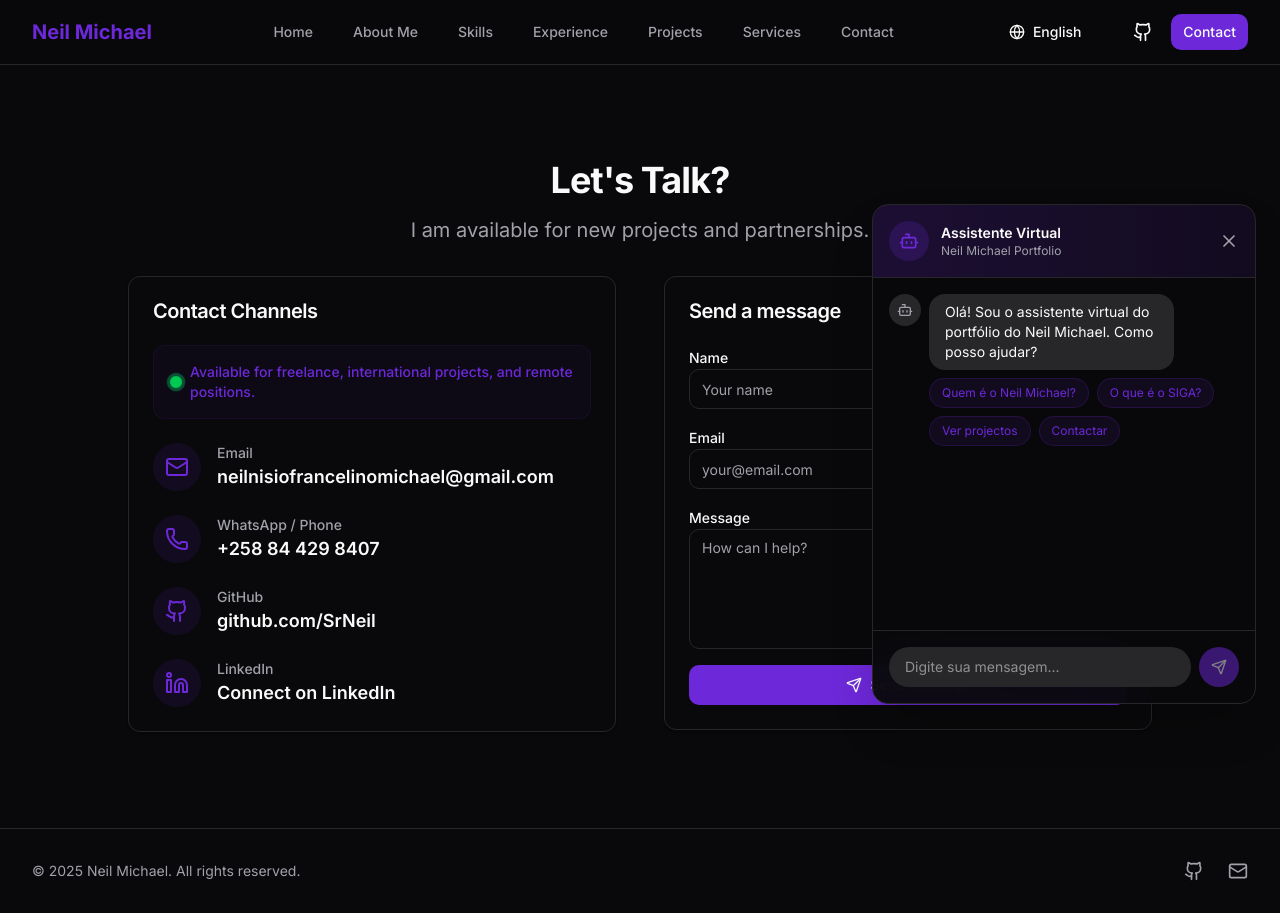
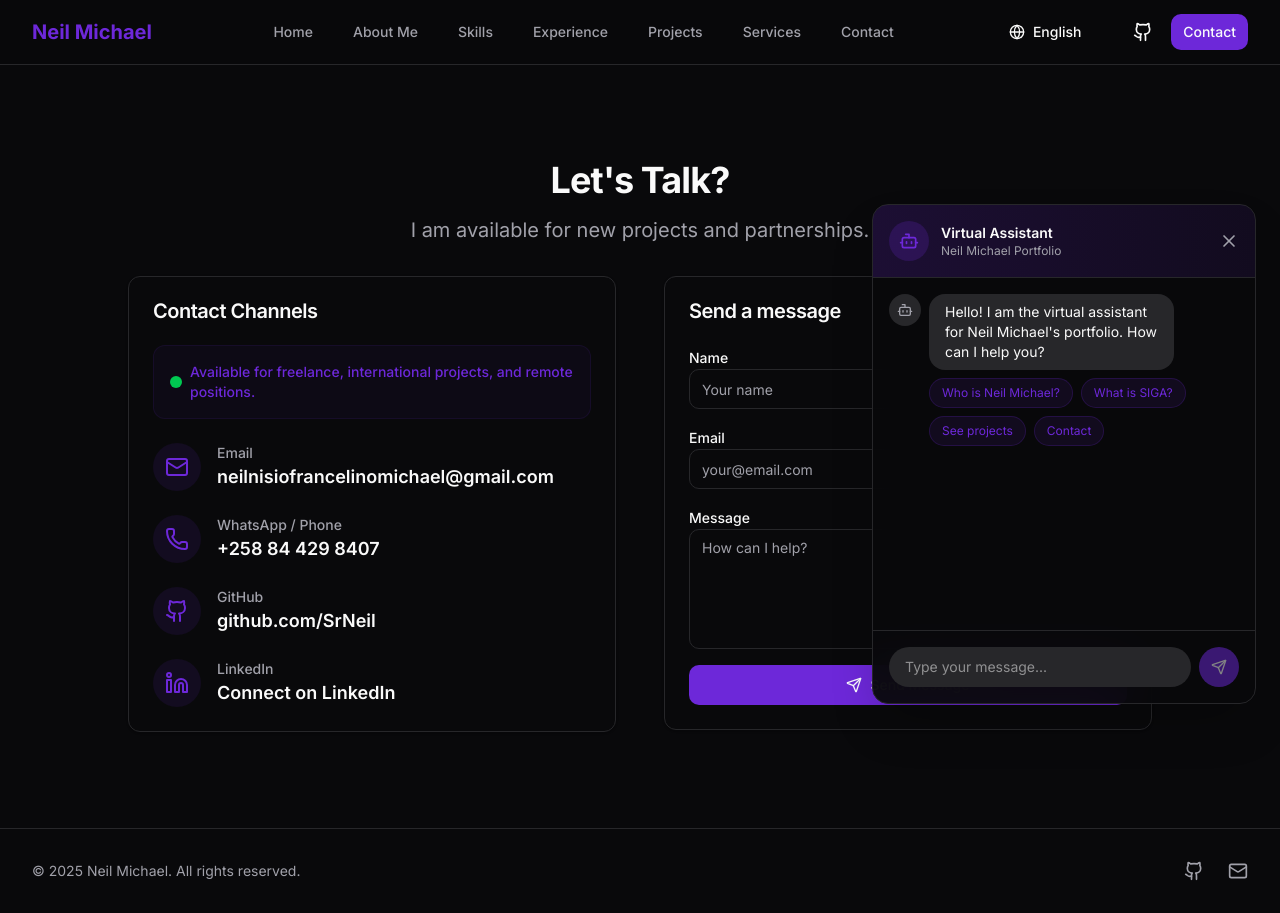
Before and after one commit to SrNeil/PortFolio, a Next.js app: page /en/contact in a window 1280 px wide. Both pictures are taken after a click on the button 1228 px from the left and 748 px from the top of the page. Built offline with nearby package versions, Linux system fonts and the light colour scheme.

Commit message:
chore: full i18n cleanup, localized chatbot and standardized server components

```diff
--- a/app/[locale]/about/page.tsx
+++ b/app/[locale]/about/page.tsx
@@ -1,10 +1,10 @@
 import { Section } from "@/components/ui/section";
 import { Card, CardContent, CardHeader, CardTitle } from "@/components/ui/card";
 import { Brain, Rocket, Target, MapPin, GraduationCap, Calendar, User } from "lucide-react";
-import { useTranslations } from "next-intl";
+import { getTranslations } from "next-intl/server";
 
-export default function AboutPage() {
-    const t = useTranslations('About');
+export default async function AboutPage() {
+    const t = await getTranslations('About');
     const currentYear = new Date().getFullYear();
     const birthYear = 2003;
     const age = currentYear - birthYear;
--- a/app/[locale]/contact/page.tsx
+++ b/app/[locale]/contact/page.tsx
@@ -3,7 +3,7 @@ import { Section } from "@/components/ui/section";
 import { Card, CardContent, CardHeader, CardTitle } from "@/components/ui/card";
 import { Button } from "@/components/ui/button";
 import { Mail, Phone, Github, Send, Linkedin } from "lucide-react";
-import { useTranslations } from "next-intl";
+import { getTranslations } from "next-intl/server";
 
 // Simple Input Component
 function SimpleInput({ className, ...props }: React.InputHTMLAttributes<HTMLInputElement>) {
@@ -25,8 +25,8 @@ function SimpleTextarea({ className, ...props }: React.TextareaHTMLAttributes<HT
     );
 }
 
-export default function ContactPage() {
-    const t = useTranslations('Pages.Contact');
+export default async function ContactPage() {
+    const t = await getTranslations('Pages.Contact');
 
     return (
         <div className="flex flex-col min-h-[calc(100vh-4rem)]">
--- a/app/[locale]/page.tsx
+++ b/app/[locale]/page.tsx
@@ -3,13 +3,13 @@ import { Button } from "@/components/ui/button";
 import { Section } from "@/components/ui/section";
 import { ArrowRight, Code, Bot, Zap, LayoutDashboard } from "lucide-react";
 import { DigitalTransformationCard } from "@/components/DigitalTransformationCard";
-import { useTranslations } from "next-intl";
+import { getTranslations } from "next-intl/server";
 
-export default function Home() {
-  const tHero = useTranslations('Hero');
-  const tSocial = useTranslations('Social');
-  const tHighlights = useTranslations('Highlights');
-  const tWhyMe = useTranslations('WhyMe');
+export default async function Home() {
+  const tHero = await getTranslations('Hero');
+  const tSocial = await getTranslations('Social');
+  const tHighlights = await getTranslations('Highlights');
+  const tWhyMe = await getTranslations('WhyMe');
 
   return (
     <div className="flex flex-col min-h-[calc(100vh-4rem)]">
--- a/app/[locale]/projects/page.tsx
+++ b/app/[locale]/projects/page.tsx
@@ -5,11 +5,11 @@ import { Card, CardContent, CardFooter, CardHeader, CardTitle } from "@/componen
 import { Button } from "@/components/ui/button";
 import { ArrowRight } from "lucide-react";
 import { projects } from "@/data/projects";
-import { useTranslations } from "next-intl";
+import { getTranslations } from "next-intl/server";
 
-export default function ProjectsPage() {
-    const t = useTranslations('Pages.Projects');
-    const tData = useTranslations('ProjectsData');
+export default async function ProjectsPage() {
+    const t = await getTranslations('Pages.Projects');
+    const tData = await getTranslations('ProjectsData');
 
     return (
         <div className="flex flex-col min-h-[calc(100vh-4rem)]">
--- a/components/ChatBot.tsx
+++ b/components/ChatBot.tsx
@@ -3,6 +3,7 @@
 import { useState, useRef, useEffect } from 'react';
 import { motion, AnimatePresence } from 'framer-motion';
 import { MessageCircle, X, Send, Bot, User } from 'lucide-react';
+import { useTranslations } from 'next-intl';
 
 interface Message {
     id: string;
@@ -13,19 +14,32 @@ interface Message {
 }
 
 export default function ChatBot() {
+    const t = useTranslations('Components.ChatBot');
     const [isOpen, setIsOpen] = useState(false);
-    const [messages, setMessages] = useState<Message[]>([
-        {
-            id: '1',
-            text: 'Olá! Sou o assistente virtual do portfólio do Neil Michael. Como posso ajudar?',
-            sender: 'bot',
-            timestamp: new Date(),
-            suggestions: ["Quem é o Neil Michael?", "O que é o SIGA?", "Ver projectos", "Contactar"]
-        }
-    ]);
+    const [messages, setMessages] = useState<Message[]>([]);
     const [inputValue, setInputValue] = useState('');
     const [isTyping, setIsTyping] = useState(false);
     const messagesEndRef = useRef<HTMLDivElement>(null);
+
+    // Initialize welcome message when translations are available
+    useEffect(() => {
+        if (messages.length === 0) {
+            setMessages([
+                {
+                    id: '1',
+                    text: t('welcome'),
+                    sender: 'bot',
+                    timestamp: new Date(),
+                    suggestions: [
+                        t('suggestions.who'),
+                        t('suggestions.siga'),
+                        t('suggestions.projects'),
+                        t('suggestions.contact')
+                    ]
+                }
+            ]);
+        }
+    }, [t, messages.length]);
 
     const scrollToBottom = () => {
         messagesEndRef.current?.scrollIntoView({ behavior: 'smooth' });
@@ -75,7 +89,7 @@ export default function ChatBot() {
             console.error('Error sending message:', error);
             const errorMessage: Message = {
                 id: (Date.now() + 1).toString(),
-                text: 'Desculpe, ocorreu um erro. Por favor, tente novamente.',
+                text: t('error'),
                 sender: 'bot',
                 timestamp: new Date()
             };
@@ -138,8 +152,8 @@ export default function ChatBot() {
                                 <Bot className="w-5 h-5 text-primary" />
                             </div>
                             <div className="flex-1">
-                                <h3 className="font-semibold text-sm">Assistente Virtual</h3>
-                                <p className="text-xs text-muted-foreground">Neil Michael Portfolio</p>
+                                <h3 className="font-semibold text-sm">{t('title')}</h3>
+                                <p className="text-xs text-muted-foreground">{t('subtitle')}</p>
                             </div>
                             <button
                                 onClick={() => setIsOpen(false)}
@@ -251,7 +265,7 @@ export default function ChatBot() {
                                     value={inputValue}
                                     onChange={(e) => setInputValue(e.target.value)}
                                     onKeyPress={handleKeyPress}
-                                    placeholder="Digite sua mensagem..."
+                                    placeholder={t('placeholder')}
                                     className="flex-1 bg-muted rounded-full px-4 py-2 text-sm focus:outline-none focus:ring-2 focus:ring-primary/50 transition-all"
                                 />
                                 <button
--- a/messages/en.json
+++ b/messages/en.json
@@ -17,6 +17,19 @@
     "ProjectGallery": {
       "title": "Project Gallery",
       "imageCount": "Image {current} of {total}"
+    },
+    "ChatBot": {
+      "title": "Virtual Assistant",
+      "subtitle": "Neil Michael Portfolio",
+      "welcome": "Hello! I am the virtual assistant for Neil Michael's portfolio. How can I help you?",
+      "placeholder": "Type your message...",
+      "error": "Sorry, an error occurred. Please try again.",
+      "suggestions": {
+        "who": "Who is Neil Michael?",
+        "siga": "What is SIGA?",
+        "projects": "See projects",
+        "contact": "Contact"
+      }
     }
   },
   "Hero": {
--- a/messages/es.json
+++ b/messages/es.json
@@ -17,6 +17,19 @@
         "ProjectGallery": {
             "title": "Galería del Proyecto",
             "imageCount": "Imagen {current} de {total}"
+        },
+        "ChatBot": {
+            "title": "Asistente Virtual",
+            "subtitle": "Neil Michael Portfolio",
+            "welcome": "¡Hola! Soy el asistente virtual del portafolio de Neil Michael. ¿Cómo puedo ayudarte?",
+            "placeholder": "Escribe tu mensaje...",
+            "error": "Lo siento, ocurrió un error. Por favor, inténtalo de nuevo.",
+            "suggestions": {
+                "who": "¿Quién es Neil Michael?",
+                "siga": "¿Qué es el SIGA?",
+                "projects": "Ver proyectos",
+                "contact": "Contactar"
+            }
         }
     },
     "Hero": {
@@ -115,7 +128,7 @@
             "volet": {
                 "title": "Desarrollador Web y Móvil",
                 "desc": {
-                    "1": "Desarrollo de aplicaciones financieras utilizando NuxtJS, React Native e Flutter.",
+                    "1": "Desarrollo de aplicaciones financieras utilizando NuxtJS, React Native y Flutter.",
                     "2": "Participación en el proyecto Sandbox del Banco de Mozambique (Innovación Fintech).",
                     "3": "Implementación de arquitectura escalable para alto volumen de transacciones."
                 }
--- a/messages/pt.json
+++ b/messages/pt.json
@@ -17,6 +17,19 @@
     "ProjectGallery": {
       "title": "Galeria do Projeto",
       "imageCount": "Imagem {current} de {total}"
+    },
+    "ChatBot": {
+      "title": "Assistente Virtual",
+      "subtitle": "Neil Michael Portfolio",
+      "welcome": "Olá! Sou o assistente virtual do portfólio do Neil Michael. Como posso ajudar?",
+      "placeholder": "Digite sua mensagem...",
+      "error": "Desculpe, ocorreu um erro. Por favor, tente novamente.",
+      "suggestions": {
+        "who": "Quem é o Neil Michael?",
+        "siga": "O que é o SIGA?",
+        "projects": "Ver projectos",
+        "contact": "Contactar"
+      }
     }
   },
   "Hero": {
```
